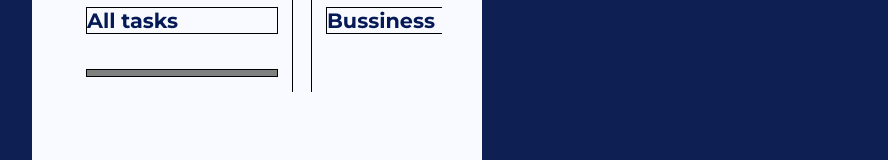
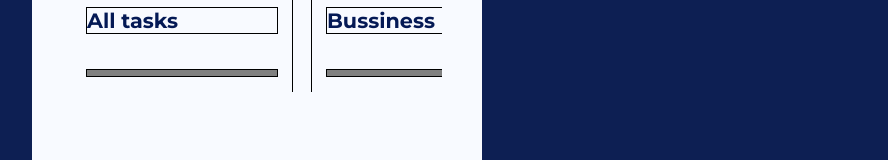
Before and after one commit to okeke-ugochukwu/Toodle, a Vue app: page / in a window 1280 px wide. Shown: the part 329-489 px from the top of the page, without its empty margins (383-1271 px from the left). Built offline with nearby package versions, Linux system fonts and the light colour scheme.

Commit message:
Setup progress feature for task categories

```diff
--- a/src/components/childs/catgSection.vue
+++ b/src/components/childs/catgSection.vue
@@ -5,6 +5,8 @@
                 CATEGORIES
             </h4>
         </div>
+
+        <!-- {{tasksCategory}} -->
 
 
         <div class="catg_scroll">
@@ -14,7 +16,6 @@
                 <div class="catg_card"
                  @click="sendCatgoryFilter('all')"
                 >
-
 
                     <div class="catg_card__tskNum">
                         <!--
@@ -34,17 +35,15 @@
                         </h5>
                     </div>
 
-                    <progressBar
-
-
-                    />
+                    <progressBarAll/>
 
                 </div>
+
 
                 <div class="catg_card"
                     v-for="taskCategory in this.tasks" :key="taskCategory.id"
                     ref="taskCategories"
-                    @click="sendCatgoryFilter(taskCategory[0])"
+                    @click="sendCatgoryFilter(taskCategory[0], taskCategory)"
                  >
 
                     <div class="catg_card__tskNum">
@@ -58,6 +57,10 @@
                         </h5>
                     </div>
 
+                    <progressBar
+                        :tasksInView = taskCategory
+                     />
+
                 </div>
 
             </div>
@@ -70,19 +73,21 @@
 
 <script>
 
-    import progressBar from '../childs/progressBar.vue';
+    import progressBarAll from './progressBarAll.vue';
+    import progressBar from './progressBar.vue';
 
 
     export default {
         name: 'catgSection',
 
         components: {
+            progressBarAll,
             progressBar
         },
 
         data() {
             return {
-
+                tasksCategory: document.get
             }
         },
 
@@ -100,7 +105,7 @@
         },
 
         created() {
-
+            this.setTasksCategory();
         },
 
         mounted() {
@@ -108,8 +113,14 @@
         },
 
         methods: {
-            sendCatgoryFilter(selectedCategory) {
+            sendCatgoryFilter(selectedCategory, tasksCategory) {
                 this.$store.commit('setselectedCatgFilter', selectedCategory)
+
+                this.setTasksCategory(tasksCategory)
+            },
+
+            setTasksCategory(tasksCategory) {
+                this.tasksCategory = tasksCategory
             },
         },
     }
--- a/src/components/childs/progressBar.vue
+++ b/src/components/childs/progressBar.vue
@@ -1,34 +1,38 @@
-
 <template>
     <progress max="100" :value="percentageComplete">
 
     </progress>
 
-    <!-- {{completedTasks}} -->
-    <!-- {{uncompletedTasks}} -->
-    <!-- {{percentageComplete}} -->
+    <!-- {{tasks}} -->
 </template>
 
 <script>
+    export default {
 
-    export default {
         name: 'progressBar',
 
         data() {
             return {
-                uncompletedTasks: undefined,
-                temp: null
+                uncompletedTasks: null
             }
         },
+
+        props: {
+            tasksInView: {
+                type: Array,
+                default: () => []
+            },
+        },
+
         computed: {
             tasks() {
-                return this.$store.getters.allTasksNoCatgs
+                return [].concat.apply([], Object.values(this.tasksInView[1]));
             },
-            numberOfTasks(){
-                return this.tasks.length;
+            numberOfTasks() {
+              return  this.tasks.length;
             },
             completedTasks() {
-                return this.numberOfTasks - this.uncompletedTasks
+                return this.numberOfTasks - this.uncompletedTasks;
             },
             percentageComplete() {
                 return Math.ceil((this.completedTasks / this.numberOfTasks) * 100)
@@ -37,13 +41,14 @@
 
         watch: {
             tasks: {
-                handler(newTasksList, oldTasksList) {
-                    this.countUncompletedTasks(newTasksList);
-                    console.log(oldTasksList);
+                handler(newTasksList) {
+                    this.countUncompletedTasks(newTasksList)
                 },
+
                 deep: true,
                 immediate: true,
             }
+
         },
 
         methods: {
@@ -57,33 +62,23 @@
                         this.uncompletedTasks = tasksCounter ;
                     }
 
-                        // the counter cannot get to zero because at the toggle of the last uncompleted..
-                        //task, there's is not more uncompleted task to count,which means there's nore 'task.status' that is..
-                        //still false; so therefore no more increment
-                        //so the increment is implemented manually in the else statement below
-
                     else {
                         tasksCounter + 1
                         this.uncompletedTasks = tasksCounter ;
                     }
+
                 });
-            },
 
-            wuruwuru() {
-                console.log("asaadasda")
             }
-
-        },
+        }
     }
 </script>
 
 <style lang="scss" scoped>
-
     progress {
             width: 100%;
             background: #dfe4f4;
             height: 6px;
             // transition: 5s;
         }
-
 </style>
--- /dev/null
+++ b/src/components/childs/progressBarAll.vue
@@ -0,0 +1,92 @@
+
+<template>
+    <progress max="100" :value="percentageComplete">
+
+    </progress>
+
+    <!-- {{completedTasks}} -->
+    <!-- {{uncompletedTasks}} -->
+    <!-- {{percentageComplete}} -->
+</template>
+
+<script>
+
+    export default {
+        name: 'progressBarAll',
+
+        data() {
+            return {
+                uncompletedTasks: undefined,
+                temp: null
+            }
+        },
+        computed: {
+            tasks() {
+                return this.$store.getters.allTasksNoCatgs
+            },
+            numberOfTasks(){
+                return this.tasks.length;
+            },
+            completedTasks() {
+                return this.numberOfTasks - this.uncompletedTasks
+            },
+            percentageComplete() {
+                return Math.ceil((this.completedTasks / this.numberOfTasks) * 100)
+            }
+        },
+
+        watch: {
+            tasks: {
+                handler(newTasksList) {
+                    this.countUncompletedTasks(newTasksList);
+                },
+                deep: true,
+                immediate: true,
+            },
+        },
+
+        methods: {
+            countUncompletedTasks(tasksList) {
+                var tasksCounter = 0;
+
+                tasksList.forEach(task => {
+
+                        if (task.status === false ) {
+                            ++tasksCounter;
+                            this.uncompletedTasks = tasksCounter ;
+                        }
+
+                        // the counter cannot get to zero because at the toggle of the last uncompleted..
+                        //task, there's is not more uncompleted task to count,which means there's nore 'task.status' that is..
+                        //still false; so therefore no more increment
+                        //so the increment is implemented manually in the else statement below
+
+                        else {
+                            tasksCounter + 1
+                            this.uncompletedTasks = tasksCounter ;
+                        }
+
+                });
+
+                this.sendPercentageCompleted()
+
+            },
+
+            sendPercentageCompleted() {
+                this.$store.commit('setPercentageComplete', this.percentageComplete)
+            }
+
+        },
+    }
+</script>
+
+<style lang="scss" scoped>
+
+    progress {
+        width: 100%;
+        background: #dfe4f4;
+        height: 6px;
+        // transition: 5s;
+    }
+
+</style>
--- a/src/components/childs/taskSection.vue
+++ b/src/components/childs/taskSection.vue
@@ -8,6 +8,7 @@
                 TASKS
             </h4>
         </div>
+
 
         <div class="tasks_bars">
             <!--
--- a/src/store/index.js
+++ b/src/store/index.js
@@ -99,6 +99,8 @@ const store = createStore({
             }
       ],
       selectedCatg: null,
+
+      percentageComplete: null
     }
   },
 
@@ -109,6 +111,10 @@ const store = createStore({
 
     updateAllTasks(state, tasks) {
         state.allTasks = tasks
+    },
+
+    setPercentageComplete(state, percentageRecieved) {
+        state.percentageComplete = percentageRecieved
     }
   },
 
```
Also changed, not shown: 1 other file (tests, documents, lock files or other folders). Lines whose indentation alone changed are shown as unchanged.
